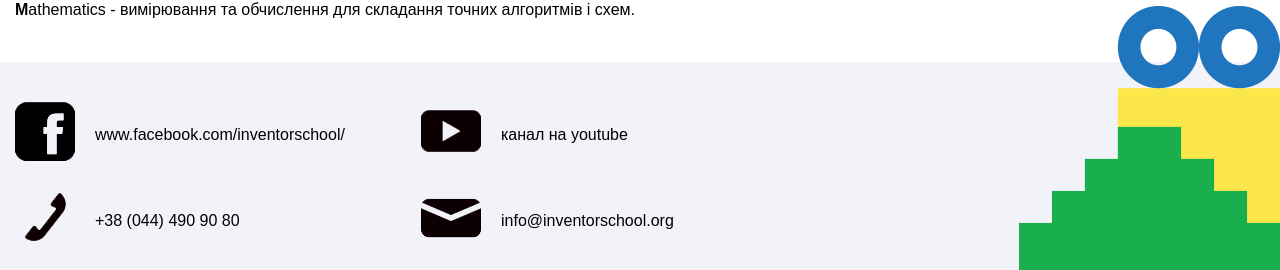
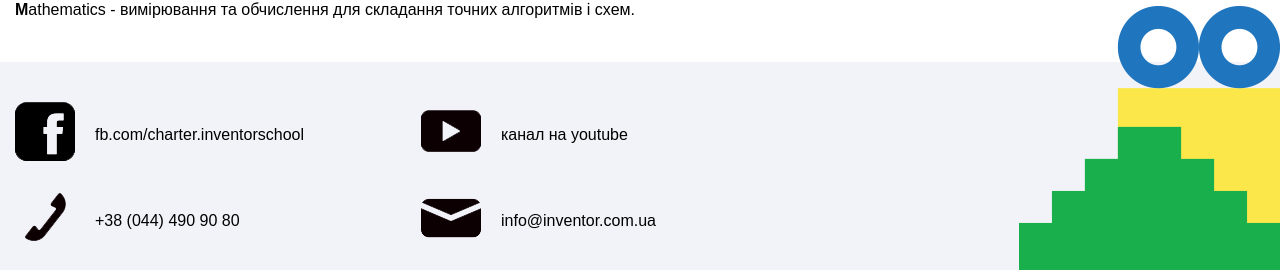
Before and after one commit to nk44ukrnet/school-php, a PHP site: page /stem.php in a window 1280 px wide. Shown: the part 964-1234 px from the top of the page. Run offline with PHP 8.4, Linux system fonts and the light colour scheme; some libraries are stand-ins or nearby versions.

Commit message:
text update

```diff
--- a/inc/footer.php
+++ b/inc/footer.php
@@ -7,7 +7,7 @@
                         <img src="img/mobile_contact_fb.png" alt="icon">
                     </div>
                     <div class="footer__item-text">
-                        <a href="https://www.facebook.com/inventorschool/">www.facebook.com/inventorschool/</a>
+                        <a href="https://www.facebook.com/charter.inventorschool">fb.com/charter.inventorschool</a>
                     </div>
                 </div>
                 <div class="footer__item">
--- a/index.php
+++ b/index.php
@@ -11,13 +11,13 @@ $desc = "INVENTOR початкова школа - це школа, де вико
                 <div class="hero__container">
                     <h1>Ліцензована школа</h1>
                     <h2>
-                        для дітей 6 – 10 років з освітньою
+                        Для дітей 6 – 10 років з освітньою
                         <br>
                         технологією STEM
                     </h2>
                     <a href="#!" class="btn offer-btn" data-modal-id="modalOffer">Дізнатись більше</a>
                     <p class="desc">
-                        ІНВЕНТОР школа – чартерна школа, яка  знаходиться поруч з вашою домівкою. Це зручна, безпечна і сучасна форма навчання. Діти навчаються за освітніми програмами НУШ з додаванням STEM-підходу. Професійна команда вчителів робить все для ефективного розвитку дітей і створює доброзичливу атмосферу навчання.
+                        Inventor School – чартерна школа, яка  знаходиться поруч з вашою домівкою. Це зручна, безпечна і сучасна форма навчання. Діти навчаються за освітніми програмами НУШ з додаванням STEM-підходу. Професійна команда вчителів робить все для ефективного розвитку дітей і створює доброзичливу атмосферу навчання.
                     </p>
                 </div>
             </div>
--- a/script/index.js
+++ b/script/index.js
@@ -11,8 +11,8 @@ const contactPhoneA = {
 };
 
 const contactEmail = {
-    text: 'info@inventorschool.org',
-    href: 'mailto:mailto:info@inventorschool.org',
+    text: 'info@inventor.com.ua',
+    href: 'mailto:info@inventor.com.ua',
 }
 
 const phone = document.querySelectorAll('._phone'),
```
